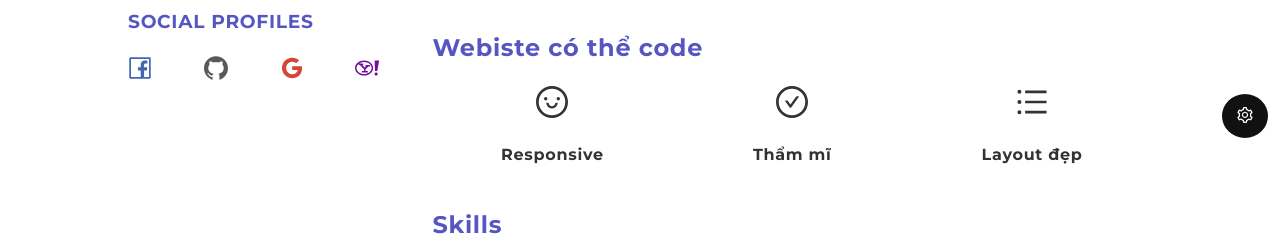
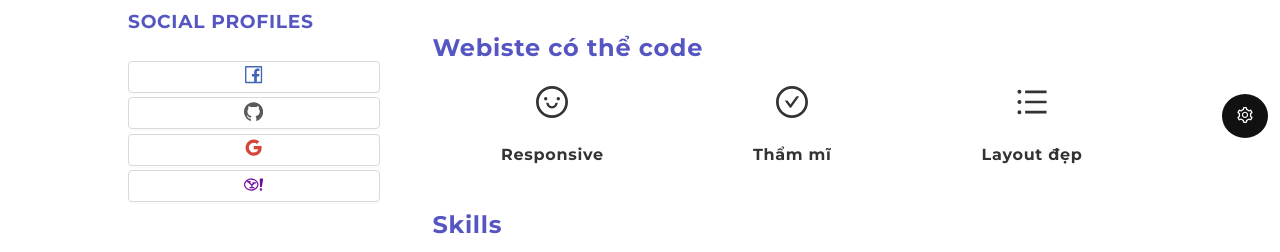
Before and after one commit to Ram4GB/Blog-2020, a React (Create React App) app: page /about-me in a window 1280 px wide. Shown: the part 625-877 px from the top of the page. Built offline with nearby package versions, Linux system fonts and the light colour scheme; no server answers.

Commit message:
edit css about page

```diff
--- a/public/index.html
+++ b/public/index.html
@@ -24,7 +24,7 @@
       work correctly both with client-side routing and a non-root public URL.
       Learn how to configure a non-root public URL by running `npm run build`.
     -->
-    <title>React App</title>
+    <title>Ram4GB ^^</title>
   </head>
   <body>
     <noscript>You need to enable JavaScript to run this app.</noscript>
--- a/src/commons/assets/css/about-me.css
+++ b/src/commons/assets/css/about-me.css
@@ -32,21 +32,27 @@
 }
 
 .about-me .group-social {
-  display: flex;
   justify-content: space-between;
   font-size: 1.5rem;
 }
 
 .about-me .group-social .anticon-facebook {
   color: #4267b2;
+  font-size: 1.2rem;
 }
 
 .about-me .group-social .anticon-google {
   color: #d44638;
+  font-size: 1.2rem;
+}
+
+.about-me .group-social .anticon-github {
+  font-size: 1.2rem;
 }
 
 .about-me .group-social .anticon-yahoo {
   color: #720e9e;
+  font-size: 1.2rem;
 }
 
 .about-me .banner {
--- a/src/commons/assets/css/blog-card.css
+++ b/src/commons/assets/css/blog-card.css
@@ -6,6 +6,7 @@
   box-shadow: 0 1px 3px rgba(0, 0, 0, 0.12), 0 1px 2px rgba(0, 0, 0, 0.24);
   transition: all 0.3s cubic-bezier(0.25, 0.8, 0.25, 1);
   cursor: pointer;
+  margin: 20px;
 }
 
 .blog-card img {
@@ -124,7 +125,7 @@
 
 @media screen and (max-width: 700px) {
   .container {
-    width: 90%;
+    width: 100%;
   }
 
   .blog-card {
--- a/src/commons/assets/css/form-login.css
+++ b/src/commons/assets/css/form-login.css
@@ -1,9 +1,9 @@
 .form-login {
   width: 80%;
-  margin: 20% auto !important;
+  margin: 10px auto !important;
   max-width: 800px;
   border: 1px solid #cccccc;
-  padding: 50px !important;
+  padding: 20px !important;
 }
 
 .form-login .ant-btn.ant-btn-primary {
--- a/src/pages/AboutMePage.jsx
+++ b/src/pages/AboutMePage.jsx
@@ -64,15 +64,27 @@ export default function AboutMePage() {
           </div>
           <h3>SOCIAL PROFILES</h3>
           <div className="group-social">
-            <FacebookOutlined
+            <Button
               onClick={() => window.open("https://www.facebook.com/le.minhcuong.9638")}
-            />
-            <GithubOutlined onClick={() => window.open("https://github.com/Ram4GB")} />
+              style={{ width: "100%" }}
+            >
+              <FacebookOutlined />
+            </Button>
+            <Button
+              onClick={() => window.open("https://github.com/Ram4GB")}
+              style={{ width: "100%" }}
+            >
+              <GithubOutlined />
+            </Button>
             <Tooltip placement="top" title="minhcuongdeptrai1@gmail.com">
-              <GoogleOutlined />
+              <Button style={{ width: "100%" }}>
+                <GoogleOutlined />
+              </Button>
             </Tooltip>
             <Tooltip placement="top" title="leminhcuong2988@yahoo.com.vn">
-              <YahooOutlined />
+              <Button style={{ width: "100%" }}>
+                <YahooOutlined />
+              </Button>
             </Tooltip>
           </div>
         </Col>
@@ -194,7 +206,8 @@ export default function AboutMePage() {
                   <span style={{ fontWeight: "bold" }}>Ngôn ngữ :</span> Nodejs
                 </p>
                 <p>
-                  <a href="https://gallery-ram4gb.herokuapp.com/lists-in-google-drive">Demo</a>
+                  <a href="https://ram4gb.github.io/Google-drive">Demo web</a> ||{" "}
+                  <a href="https://gallery-ram4gb.herokuapp.com/lists-in-google-drive">Demo api</a>
                 </p>
               </li>
               <li className="project-item">
--- a/src/pages/LoginPage.jsx
+++ b/src/pages/LoginPage.jsx
@@ -1,6 +1,6 @@
 import React, { useEffect } from "react";
 import { useDispatch, useSelector } from "react-redux";
-import { Form, Input, Button } from "antd";
+import { Form, Input, Button, Alert } from "antd";
 import { UserOutlined, CodeFilled, GoogleOutlined, FacebookOutlined } from "@ant-design/icons";
 import { useHistory } from "react-router";
 import * as actions from "../modules/users/actions";
@@ -30,6 +30,11 @@ export default function Loginpage() {
     <div className="container login-form">
       {/* eslint-disable-next-line react/jsx-props-no-spreading */}
       <Form autoComplete="off" onFinish={handleSubmit} className="form-login" layout="vertical">
+        <Alert
+          showIcon
+          type="info"
+          message="Đăng nhập chỉ dành cho tác giả. Bạn vẫn có thể sử dụng nó. Mình sẽ mở rộng sau này"
+        />
         <Form.Item
           rules={[
             {
```
